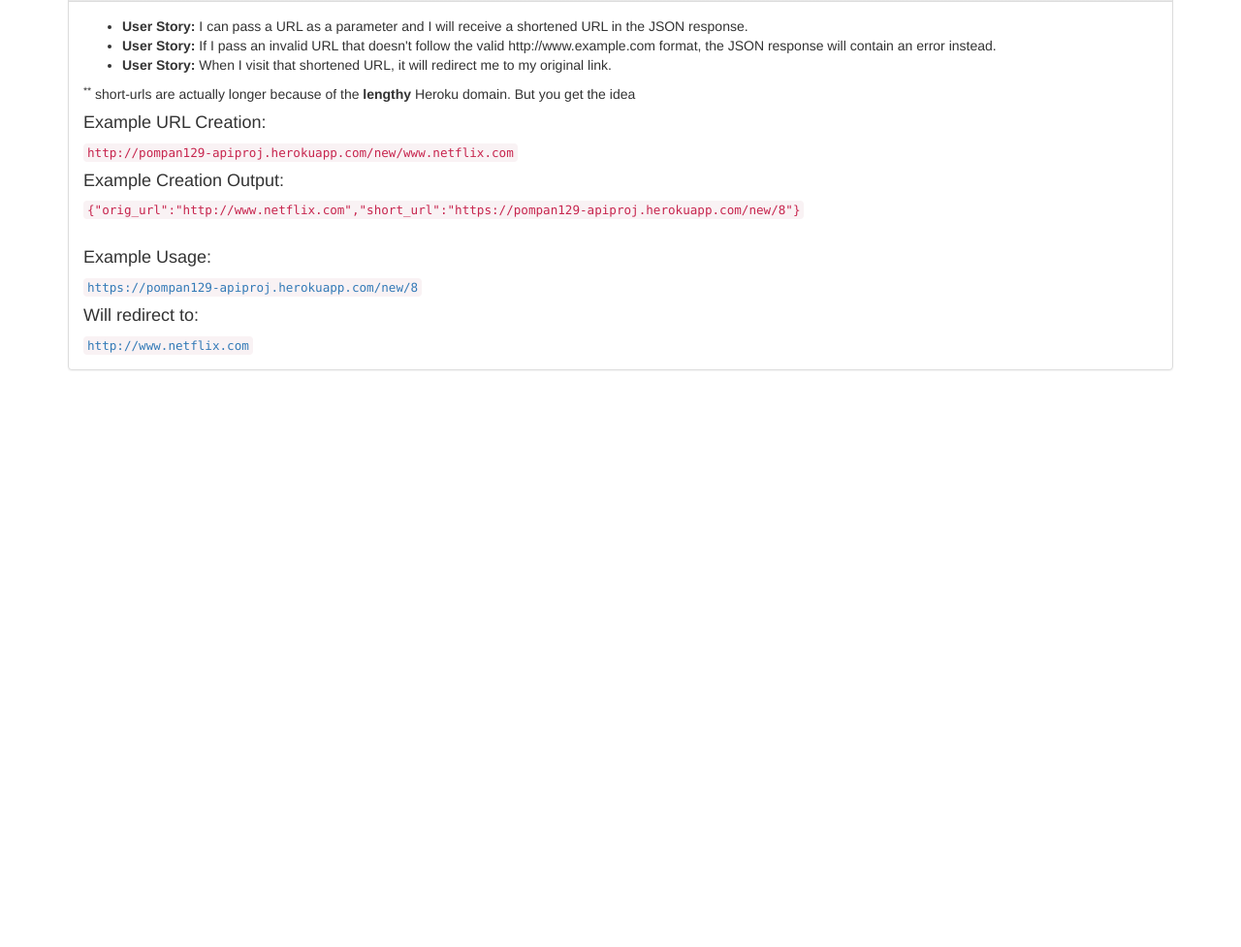
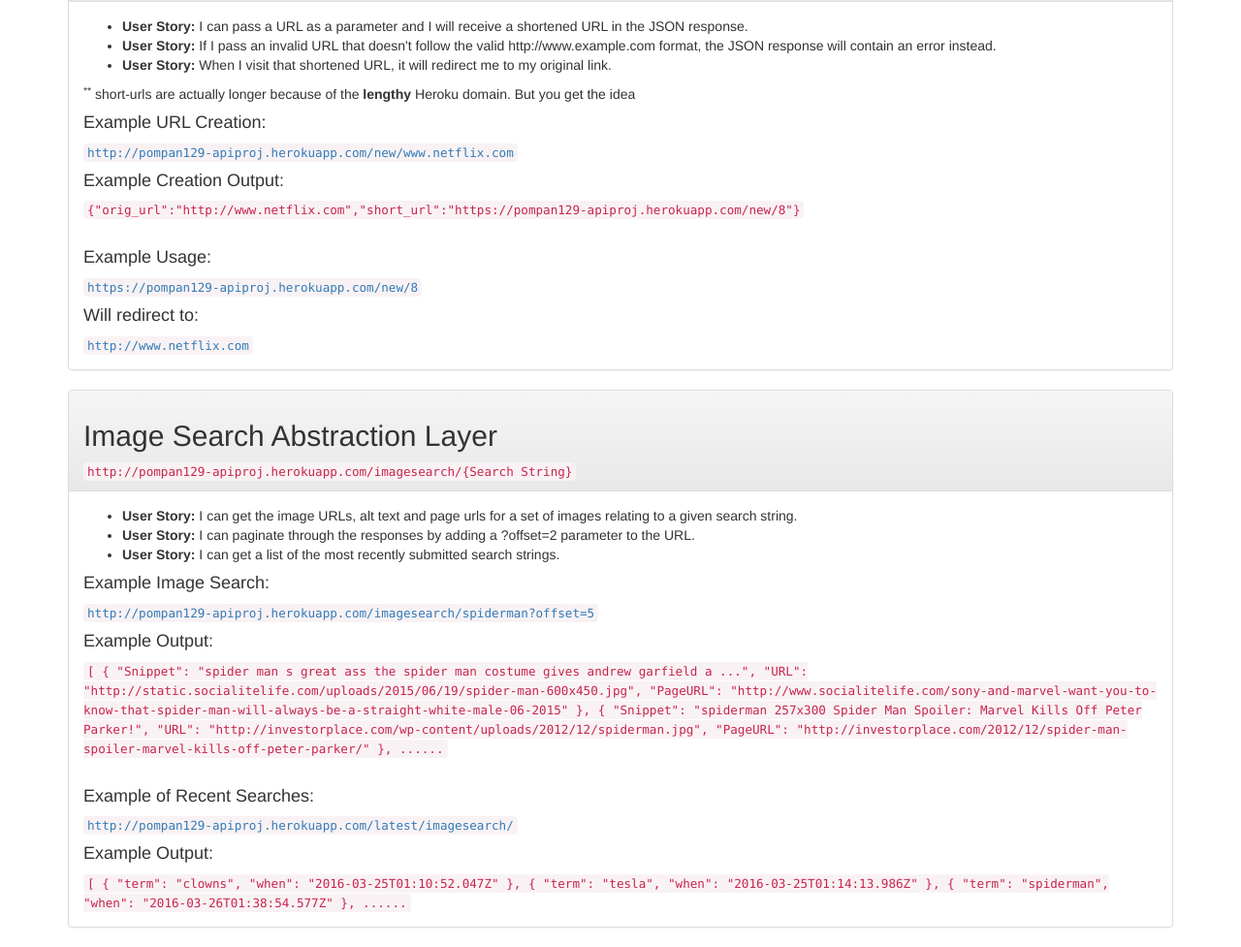
Before and after one commit to pompan129/timestamp-micro, a website: page home.htm in a window 1280 px wide. Shown: the part 894-1871 px from the top of the page at 97% size. Before the commit the page ends 1296 px from the top, so only its background shows below. Drawn offline with nearby package versions, Linux system fonts and the light colour scheme.

Commit message:
added abstraction layer

```diff
--- a/home.htm
+++ b/home.htm
@@ -31,9 +31,13 @@
                 </li>
             </ul>
             <h4>Example usage:</h4>
-            <code>http://pompan129-apiproj.herokuapp.com/timestamp/July%2020,%201969</code>
+            <code><a href="http://pompan129-apiproj.herokuapp.com/timestamp/July%2020,%201969">
+                http://pompan129-apiproj.herokuapp.com/timestamp/July%2020,%201969
+            </a></code>
             <br>
-            <code>http://pompan129-apiproj.herokuapp.com/timestamp/-14256000000</code>
+            <code><a href="http://pompan129-apiproj.herokuapp.com/timestamp/-14256000000">
+                http://pompan129-apiproj.herokuapp.com/timestamp/-14256000000
+            </a></code>
             <h4>Example Output:</h4>
             <code>{"unix":-14256000000,"natural":"JULY 20, 1969"}</code>
         </div>
@@ -51,7 +55,9 @@
 
             </ul>
             <h4>Example usage:</h4>
-            <code>http://pompan129-apiproj.herokuapp.com/whoami</code>
+            <code><a href="http://pompan129-apiproj.herokuapp.com/whoami">
+                http://pompan129-apiproj.herokuapp.com/whoami
+            </a></code>
 
             <h4>Example Output:</h4>
             <code>{"ipaddress":"73.192.214.49","language":"en-US","software":"Windows NT 10.0; WOW64"}</code>
@@ -84,7 +90,9 @@
             </p>
 
             <h4>Example URL Creation:</h4>
-            <code>http://pompan129-apiproj.herokuapp.com/new/www.netflix.com</code>
+            <code><a href="http://pompan129-apiproj.herokuapp.com/new/www.netflix.com">
+                http://pompan129-apiproj.herokuapp.com/new/www.netflix.com
+            </a></code>
             <h4>Example Creation Output:</h4>
             <code>{"orig_url":"http://www.netflix.com","short_url":"https://pompan129-apiproj.herokuapp.com/new/8"}</code>
             <br/><br/>
@@ -97,6 +105,66 @@
             <code><a href="http://www.netflix.com">http://www.netflix.com</a></code>
         </div>
     </div>
+    <div class="panel panel-default">
+        <div class="panel-heading">
+            <h2>Image Search Abstraction Layer</h2>
+            <code>http://pompan129-apiproj.herokuapp.com/imagesearch/{Search String}</code>
+        </div>
+        <div class="panel-body">
+            <ul>
+                <li>
+                    <strong>User Story:</strong>
+                    I can get the image URLs, alt text and page urls for a set of images relating to a given
+                    search string.
+                </li>
+                <li>
+                    <strong>User Story:</strong>
+                    I can paginate through the responses by adding a ?offset=2 parameter to the URL.
+                </li>
+                <li>
+                    <strong>User Story:</strong>
+                    I can get a list of the most recently submitted search strings.
+                </li>
+            </ul>
+            <h4>Example Image Search:</h4>
+            <code><a href="http://pompan129-apiproj.herokuapp.com/imagesearch/spiderman?offset=5">http://pompan129-apiproj.herokuapp.com/imagesearch/spiderman?offset=5</a></code>
+            <h4>Example Output:</h4>
+            <code>[
+                {
+                "Snippet": "spider man s great ass the spider man costume gives andrew garfield a ...",
+                "URL": "http://static.socialitelife.com/uploads/2015/06/19/spider-man-600x450.jpg",
+                "PageURL": "http://www.socialitelife.com/sony-and-marvel-want-you-to-know-that-spider-man-will-always-be-a-straight-white-male-06-2015"
+                },
+                {
+                "Snippet": "spiderman 257x300 Spider Man Spoiler: Marvel Kills Off Peter Parker!",
+                "URL": "http://investorplace.com/wp-content/uploads/2012/12/spiderman.jpg",
+                "PageURL": "http://investorplace.com/2012/12/spider-man-spoiler-marvel-kills-off-peter-parker/"
+                }, ......</code>
+            <br/><br/>
+            <h4>Example of Recent Searches:</h4>
+            <code>
+                <a href="http://pompan129-apiproj.herokuapp.com/latest/imagesearch/">
+                    http://pompan129-apiproj.herokuapp.com/latest/imagesearch/
+                </a>
+            </code>
+            <h4>Example Output:</h4>
+            <code>
+                [
+                {
+                "term": "clowns",
+                "when": "2016-03-25T01:10:52.047Z"
+                },
+                {
+                "term": "tesla",
+                "when": "2016-03-25T01:14:13.986Z"
+                },
+                {
+                "term": "spiderman",
+                "when": "2016-03-26T01:38:54.577Z"
+                }, ......
+            </code>
+        </div>
+    </div>
 </div>
 </body>
 </html>
--- a/package.json
+++ b/package.json
@@ -22,6 +22,7 @@
   "dependencies": {
     "express": "^4.13.4",
     "mongoose": "^4.4.5",
+    "node-bing-api": "^2.4.0",
     "validator": "^5.1.0"
   }
 }
```
Also changed, not shown: apis.js (+32 -1 lines), index.js (+19 -2 lines), models/image-searches.js (added, +14 -0 lines).
